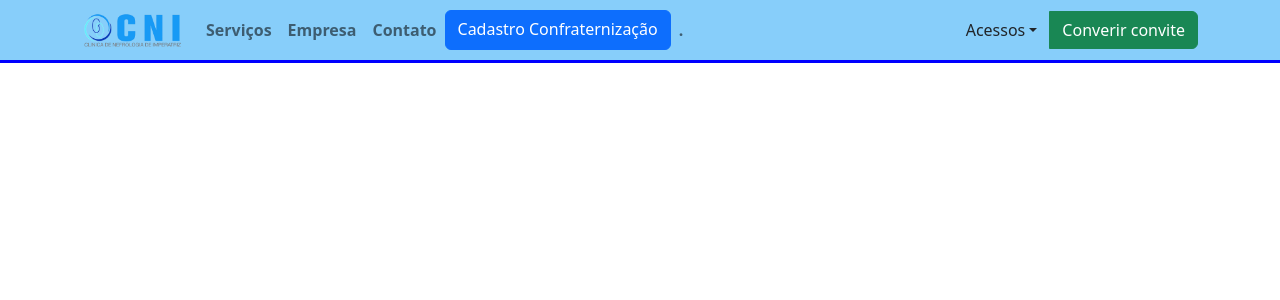
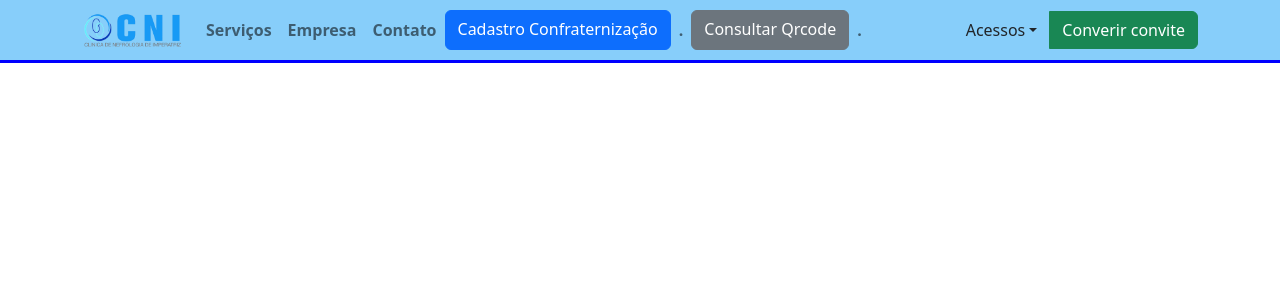
Before and after one commit to ismaelfsjunior/cni, a React (Create React App) app: page / in a window 1280 px wide. Shown: the top 300 px of the page. Built offline with nearby package versions, Linux system fonts and the light colour scheme.

Commit message:
feat(NAVBAR): inclusão de novos botões

```diff
--- a/src/components/Navbar/index.js
+++ b/src/components/Navbar/index.js
@@ -24,6 +24,8 @@ const Navigation = () => (
                     {/* <Nav.Link href="Newcad">Cadastro Confraternização</Nav.Link> */}
                     <Button href="Newcad" variant="btn btn-primary">Cadastro Confraternização</Button>
                     <Nav.Link href="#contato">.</Nav.Link>
+                    <Button href="consultacadastro" variant="btn btn-secondary">Consultar Qrcode</Button>
+                    <Nav.Link href="#contato">.</Nav.Link>
                 </Nav>
                     <ButtonGroup aria-label="Basic example">
                         <Button variant="">
```
